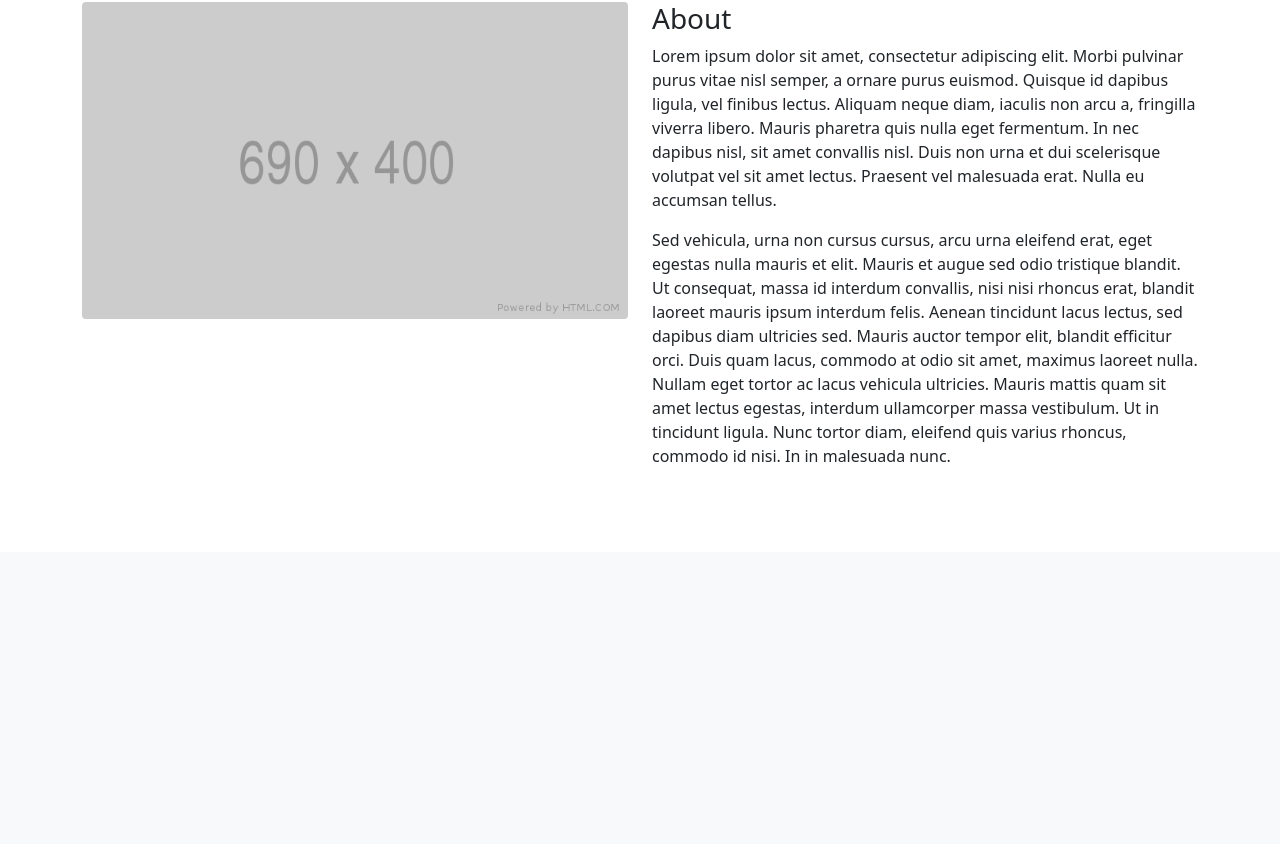
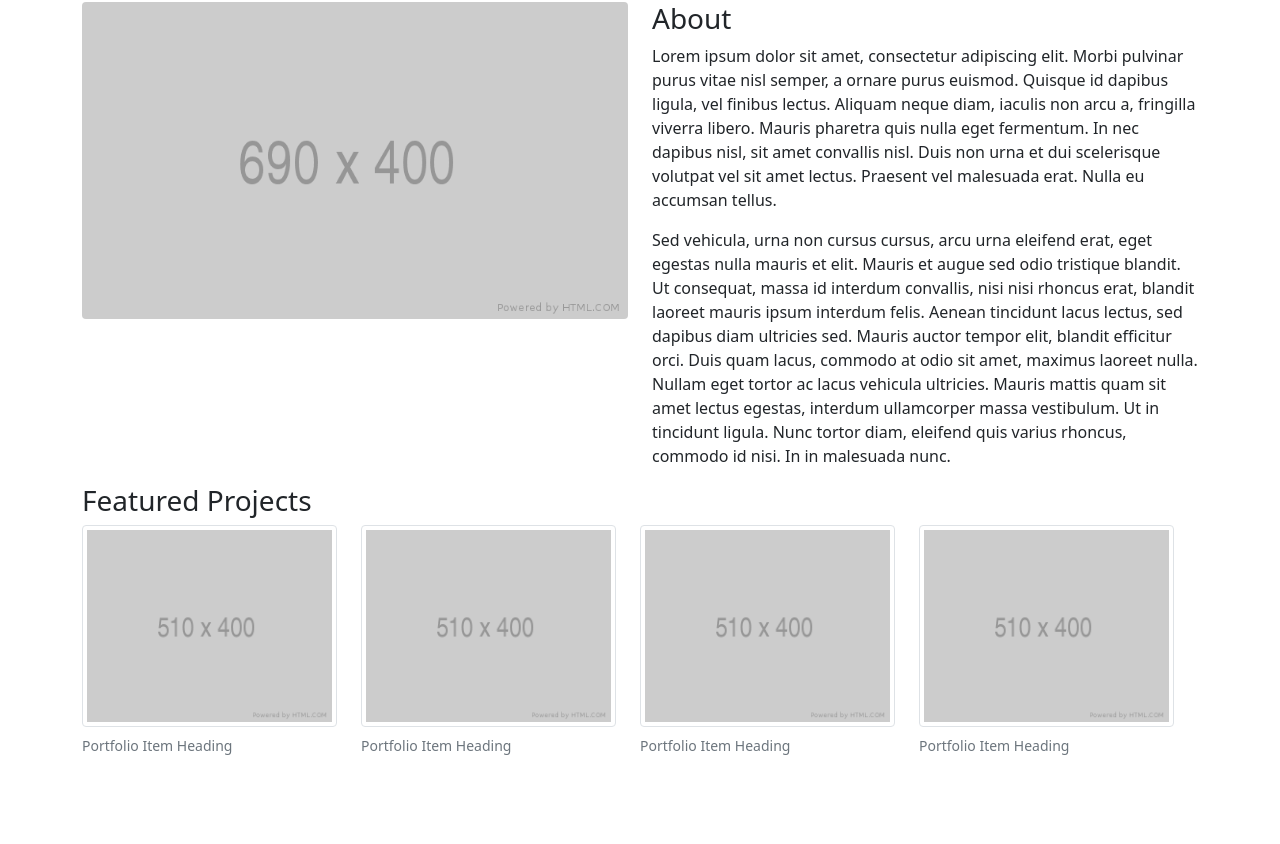
Before and after one commit to majormunky/Portfolio, a Django app: page / in a window 1280 px wide. Shown: the part 248-1092 px from the top of the page. Before the commit the page ends 710 px from the top, so only its background shows below. Run offline with Django 3.2, Linux system fonts and the light colour scheme.

Commit message:
Setup featured projects section

```diff
--- a/home/templates/home/index.html
+++ b/home/templates/home/index.html
@@ -16,6 +16,49 @@
             <p>Lorem ipsum dolor sit amet, consectetur adipiscing elit. Morbi pulvinar purus vitae nisl semper, a ornare purus euismod. Quisque id dapibus ligula, vel finibus lectus. Aliquam neque diam, iaculis non arcu a, fringilla viverra libero. Mauris pharetra quis nulla eget fermentum. In nec dapibus nisl, sit amet convallis nisl. Duis non urna et dui scelerisque volutpat vel sit amet lectus. Praesent vel malesuada erat. Nulla eu accumsan tellus.</p>
             <p>Sed vehicula, urna non cursus cursus, arcu urna eleifend erat, eget egestas nulla mauris et elit. Mauris et augue sed odio tristique blandit. Ut consequat, massa id interdum convallis, nisi nisi rhoncus erat, blandit laoreet mauris ipsum interdum felis. Aenean tincidunt lacus lectus, sed dapibus diam ultricies sed. Mauris auctor tempor elit, blandit efficitur orci. Duis quam lacus, commodo at odio sit amet, maximus laoreet nulla. Nullam eget tortor ac lacus vehicula ultricies. Mauris mattis quam sit amet lectus egestas, interdum ullamcorper massa vestibulum. Ut in tincidunt ligula. Nunc tortor diam, eleifend quis varius rhoncus, commodo id nisi. In in malesuada nunc.</p>
         </div>
+        <h3>Featured Projects</h3>
+        <div class="row mb-4">
+            <div class="col-12 col-md-6 col-xl-3 mb-4">
+                <a href="#portfolio-item" class="">
+                    <figure class="figure">
+                        <img src="{% static 'img/510x400.png' %}" class="figure-img img-fluid img-thumbnail" alt="Portfolio Item Heading">
+                        <figcaption class="figure-caption">
+                            Portfolio Item Heading
+                        </figcaption>
+                    </figure>
+                </a>
+            </div>
+            <div class="col-12 col-md-6 col-xl-3 mb-4">
+                <a href="#portfolio-item" class="">
+                    <figure class="figure">
+                        <img src="{% static 'img/510x400.png' %}" class="figure-img img-fluid img-thumbnail" alt="Portfolio Item Heading">
+                        <figcaption class="figure-caption">
+                            Portfolio Item Heading
+                        </figcaption>
+                    </figure>
+                </a>
+            </div>
+            <div class="col-12 col-md-6 col-xl-3 mb-4">
+                <a href="#portfolio-item" class="">
+                    <figure class="figure">
+                        <img src="{% static 'img/510x400.png' %}" class="figure-img img-fluid img-thumbnail" alt="Portfolio Item Heading">
+                        <figcaption class="figure-caption">
+                            Portfolio Item Heading
+                        </figcaption>
+                    </figure>
+                </a>
+            </div>
+            <div class="col-12 col-md-6 col-xl-3 mb-4">
+                <a href="#portfolio-item" class="">
+                    <figure class="figure">
+                        <img src="{% static 'img/510x400.png' %}" class="figure-img img-fluid img-thumbnail" alt="Portfolio Item Heading">
+                        <figcaption class="figure-caption">
+                            Portfolio Item Heading
+                        </figcaption>
+                    </figure>
+                </a>
+            </div>
+        </div>
     </div>
 </div>
 {% endblock %}
```
